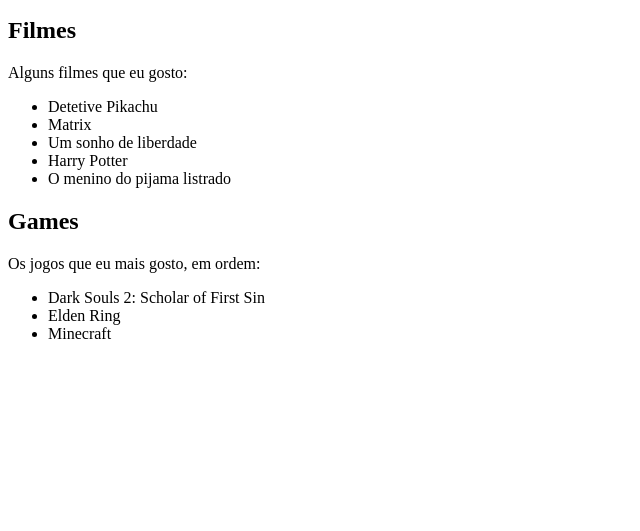
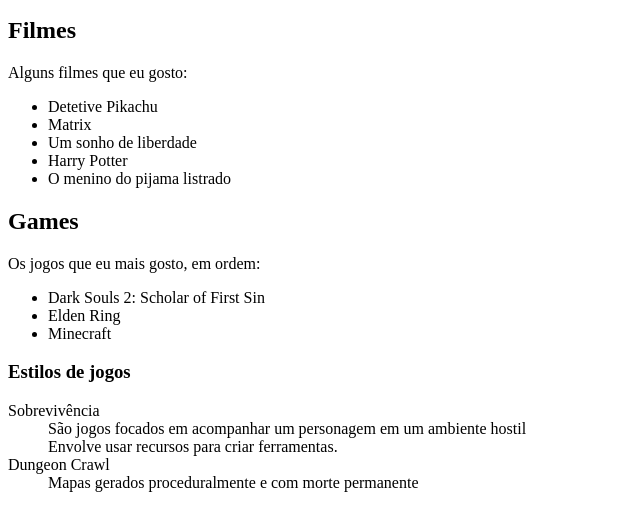
Before and after one commit to ufjf-dcc121/ufjf-dcc121-2022-1-atv2-AnnaJuliaLucas, a plain HTML site: page index.html in a window 1280 px wide. Shown: the part 101-632 px from the top of the page, without its empty margins (0-640 px from the left). Drawn offline with Linux system fonts and the light colour scheme.

Commit message:
Adiciona exemplos de lista de definição

```diff
--- a/index.html
+++ b/index.html
@@ -25,7 +25,18 @@
         <li>Elden Ring</li>
         <li>Minecraft</li>
     </ul>
-
+    <h3>Estilos de jogos</h3>
+    <dl>
+        <div>
+            <dt>Sobrevivência</dt>
+            <dd>São jogos focados em acompanhar um personagem em um ambiente hostil</dd>
+            <dd>Envolve usar recursos para criar ferramentas.</dd>
+        </div>
+        <div>
+            <dt>Dungeon Crawl</dt>
+            <dd>Mapas gerados proceduralmente e com morte permanente</dd>
+        </div>
+    </dl>
 
 </body>
 
```
